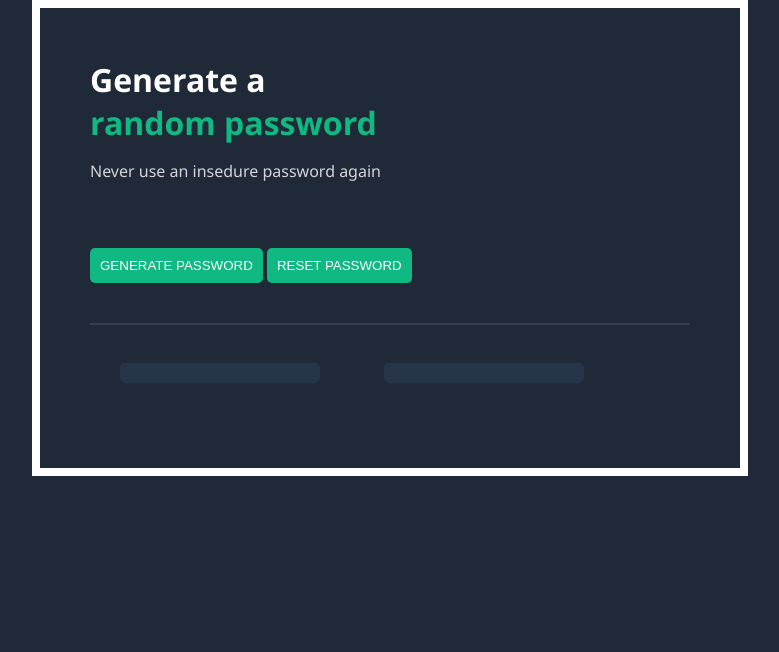
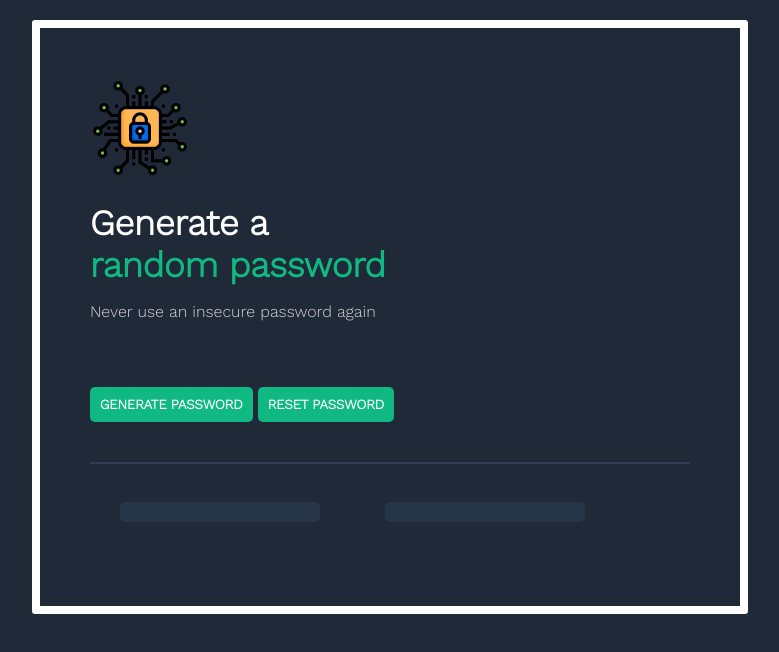
Before and after one commit to LaiffDev/passwordGen, a plain HTML site: page index.html in a window 1280 px wide. Shown: the whole page, without its empty margins (250-1029 px from the left). Drawn offline with nearby package versions, Linux system fonts and the light colour scheme.

Commit message:
changes in layout
adding an image and changing font

```diff
--- a/index.css
+++ b/index.css
@@ -1,20 +1,34 @@
 body {
    margin: 0;
-   font-family: 'Segoe UI', Tahoma, Geneva, Verdana, sans-serif;
    background-color: #1F2937;
+   font-family: 'Work Sans', sans-serif;
 }
 
 .container{
    background: #1F2937;
    max-width: 600px;
-   margin: auto;
+   margin: auto;;
    padding: 50px;
    border: 8px solid white;
+   margin-top: 20px;
+   border-radius: 3px;
+}
+
+.container h1{
+   font-family: 'Work Sans', sans-serif;
+   font-weight: bold;
+   font-size: 35px;
+}
+
+.locker{
+   width: 100px;
+   margin-bottom: 20px;
 }
 
 span{
    color: #10B981;
 }
+
 
 button{
    padding: 10px;
@@ -25,7 +39,8 @@ button{
    margin-top: 50px;
    cursor: pointer;
    transition: all 0.5s;
-}
+   font-family: 'Work Sans', sans-serif;
+   font-weight: bold;}
 
 button:hover{
    background: #5b8778;
--- a/index.html
+++ b/index.html
@@ -6,17 +6,22 @@
   <meta name="viewport" content="width=device-width, initial-scale=1.0">
   <title>Document</title>
   <link rel="stylesheet" href="index.css">
+  <link rel="preconnect" href="https://fonts.googleapis.com">
+<link rel="preconnect" href="https://fonts.gstatic.com" crossorigin>
+<link href="https://fonts.googleapis.com/css2?family=Work+Sans:wght@300&display=swap" rel="stylesheet">
 </head>
 <body>
   <div class="container">
+    <img class="locker" src="cyber-security.png" alt="">
     <h1>Generate a <br><span> random password </span></h1>
-     <p>Never use an insedure password again</p>
+    <p>Never use an insecure password again</p>
     <button id="generate" onclick =" generate()">GENERATE PASSWORD</button>
     <button id="reset" onclick =" reset()">RESET PASSWORD</button>
     <hr>
 
     <p id="password-one" class="pass"></p>
     <p id="password-two" class="pass"></p>
+
   </div>
 
 </body>
```
Also changed, not shown: cyber-security.png (added), shield.png (added). Lines whose indentation alone changed are shown as unchanged.
